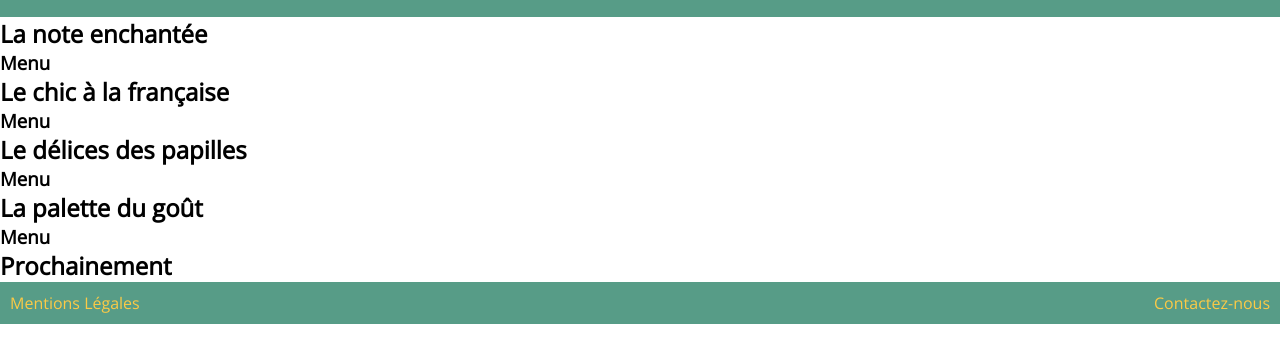
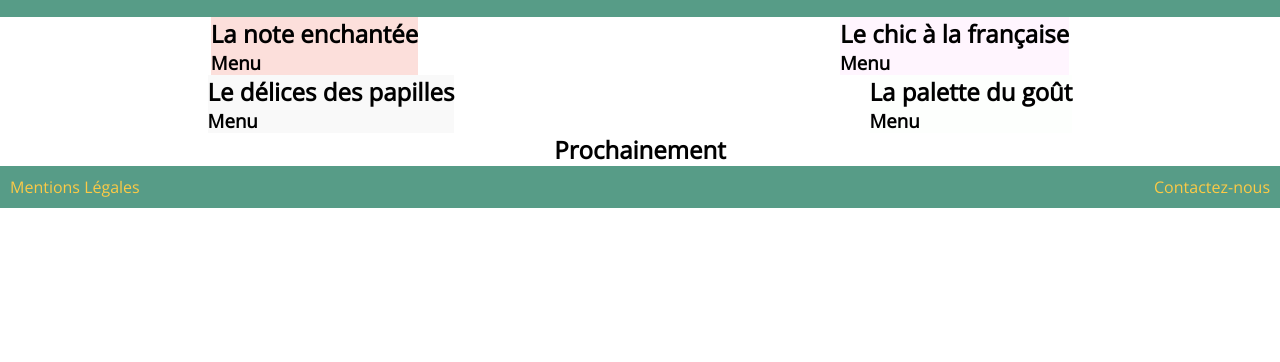
Before and after one commit to nicolasviard/OhMyFood_old, a plain HTML site: page index.html in a window 1280 px wide. Shown: the part 66-428 px from the top of the page. Drawn offline with nearby package versions, Linux system fonts and the light colour scheme.

Commit message:
styles pour la partie main

```diff
--- a/index.html
+++ b/index.html
@@ -14,7 +14,7 @@
         <h1>ohmyfood</h1>
     </header>
     <main>
-        <section>
+        <section class="row-1">
             <div class="resto-1">
                 <h2>La note enchantée</h2>
                 <h3>Menu</h3>
@@ -23,6 +23,8 @@
                 <h2>Le chic à la française</h2>
                 <h3>Menu</h3>
             </div>
+        </section>
+        <section class="row-2">
             <div class="resto-3">
                 <h2>Le délices des papilles</h2>
                 <h3>Menu</h3>
--- a/style.css
+++ b/style.css
@@ -13,7 +13,25 @@ header h1{
     font-weight:bold;
     color:#fcca46;
 }
-
+section{
+    display: flex;
+    justify-content: space-around;
+}
+.resto-1{
+    background-color:#fcdfdb;
+}
+.resto-2{
+    background-color: #fff5fe;
+}
+.resto-3{
+    background-color: #f9f9f9;
+}
+.resto-4{
+    background-color: #fdfffd;
+}
+aside{
+    display: flex;
+}
 footer{
     display: flex;
     justify-content: space-between;
```
